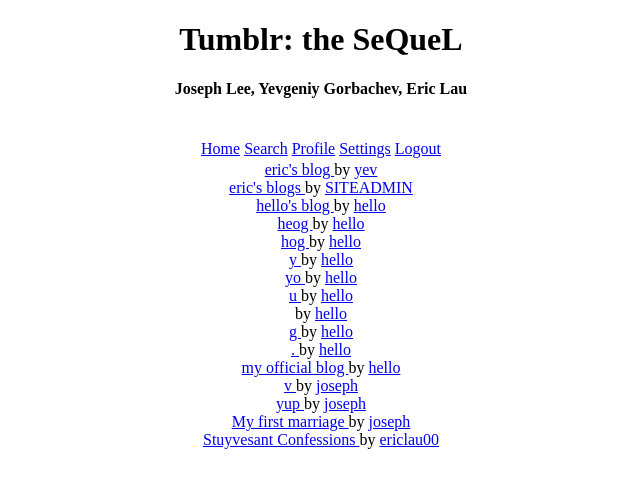
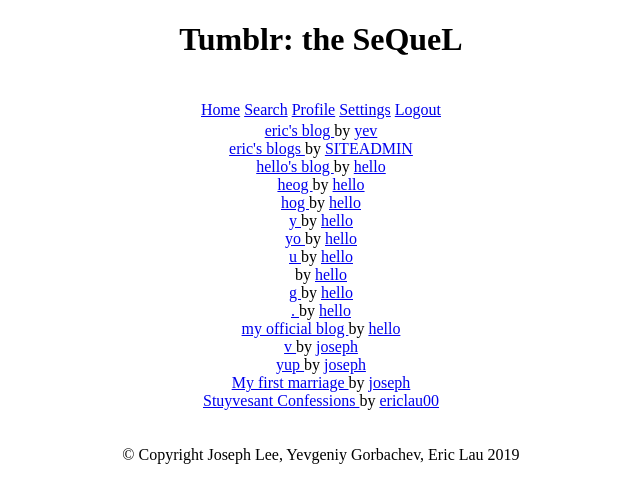
Before and after one commit to ericlau00/softdev_p00, a Flask app: page /home in a window 1280 px wide. Shown: the top 503 px of the page, without its empty margins (319-959 px from the left). Run offline with Flask 2, Linux system fonts and the light colour scheme; a user stored in the database is signed in; data comes from the database, SQL or seed files in the repository; both versions use the stored data as it was after the commit.

Commit message:
added footnote

```diff
--- a/templates/layout.html
+++ b/templates/layout.html
@@ -11,7 +11,6 @@
 <body>
   <center>
     <h1>Tumblr: the SeQueL</h1>
-    <h4> Joseph Lee, Yevgeniy Gorbachev, Eric Lau</h4>
 
     {% block header %}
     {% endblock %}
@@ -27,6 +26,11 @@
 
     {% block body %}
     {% endblock %}
+
+    {% block footer %}
+        <br><br>
+        &copy; Copyright Joseph Lee, Yevgeniy Gorbachev, Eric Lau 2019
+    {% endblock %}
   </center>
 
 </body>
--- a/utl/comments.py
+++ b/utl/comments.py
@@ -27,3 +27,4 @@
 def delete_comment(blogid, entryid, commentid):
     db = sqlite3.connect(__dbfile__)
     db.execute('DELETE FROM comments WHERE blogid=? AND entryid=? AND commentid=?;',(blogid, entryid, commentid))
+    db.commit()
```
Also changed, not shown: data/sitedata.db.
